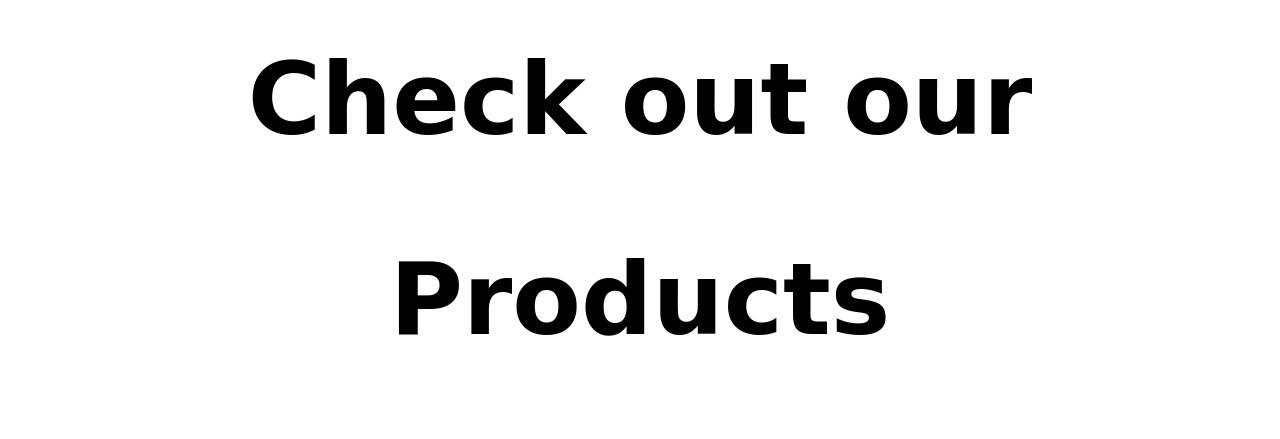
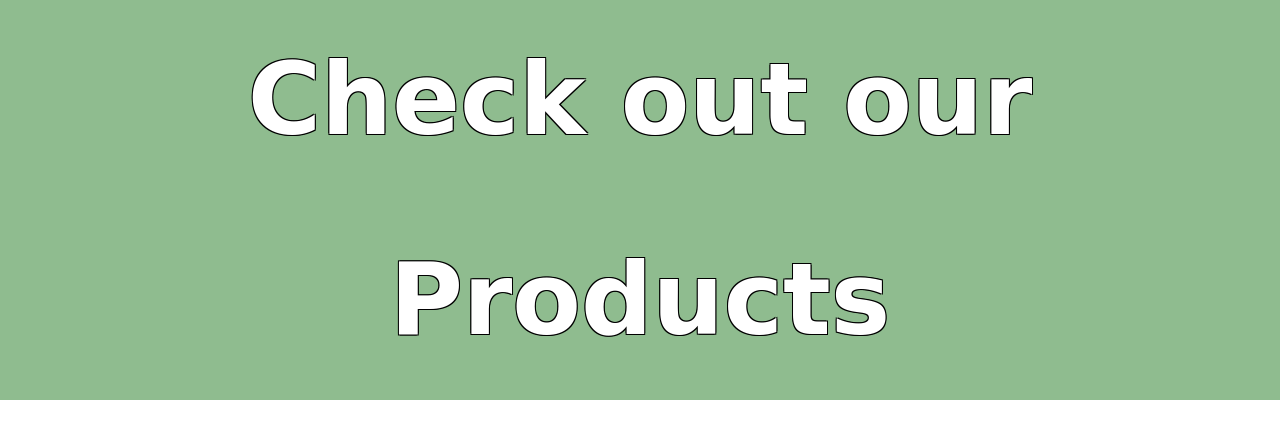
Before and after one commit to soniajean/E-Commerce-project, a Flask app: page /view-all-products in a window 1280 px wide. Shown: the part 94-533 px from the top of the page. Run offline with Flask 3, Linux system fonts and the light colour scheme; data that the repository does not hold is empty.

Commit message:
outline font

```diff
--- a/app/static/main.css
+++ b/app/static/main.css
@@ -36,7 +36,10 @@ body {
     font-variant: normal;
     font-weight: 700;
     line-height: 200px;
-    color: white
+    color: white;
+
+    text-shadow: -1px -1px 0 #000, 1px -1px 0 #000, -1px 1px 0 #000, 1px 1px 0 #000;
+
 }
 
 .producttitle { font-family: "Brush Script MT", cursive;
@@ -45,5 +48,8 @@ body {
     font-variant: normal;
     font-weight: 700;
     line-height: 200px;
-    color:black
+    color:white;
+    background-color: darkseagreen;
+
+    text-shadow: -1px -1px 0 #000, 1px -1px 0 #000, -1px 1px 0 #000, 1px 1px 0 #000;
 }
```
